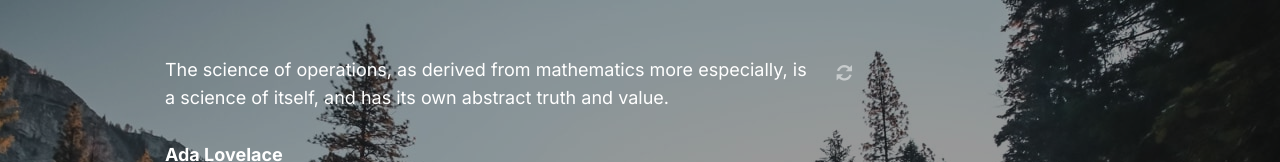
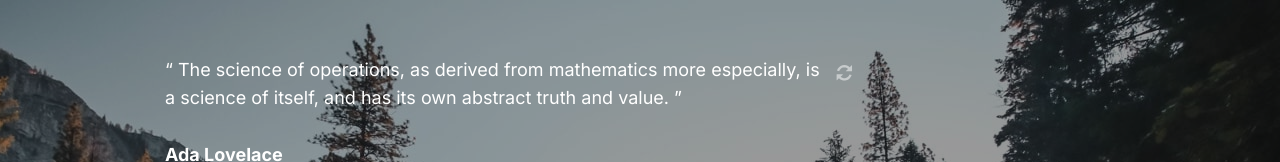
Before and after one commit to richardcyrus/fm-clock-app, a plain HTML site: page index.html in a window 1280 px wide. Shown: the top 162 px of the page. Drawn offline with nearby package versions, Linux system fonts and the light colour scheme; a script that the page names is missing.

Commit message:
Add quote marks around the Quotes

```diff
--- a/assets/css/style.scss
+++ b/assets/css/style.scss
@@ -326,6 +326,14 @@ body {
   }
 }
 
+#quote::before {
+  content: open-quote;
+}
+
+#quote::after {
+  content: close-quote;
+}
+
 .refresh {
   border-radius: 50%;
   grid-column: 2 / -1;
```
Also changed, not shown: assets/css/style.css.
